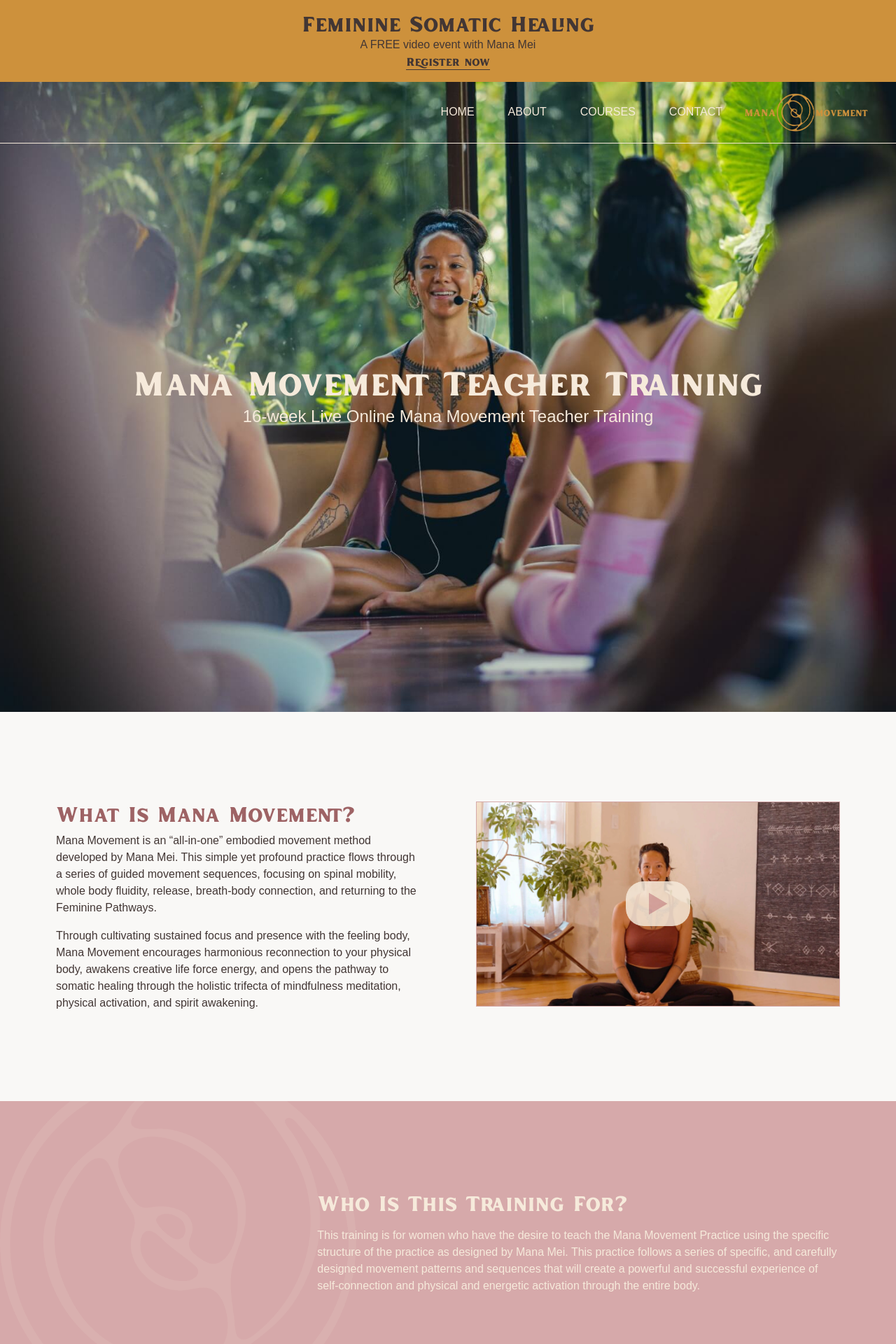
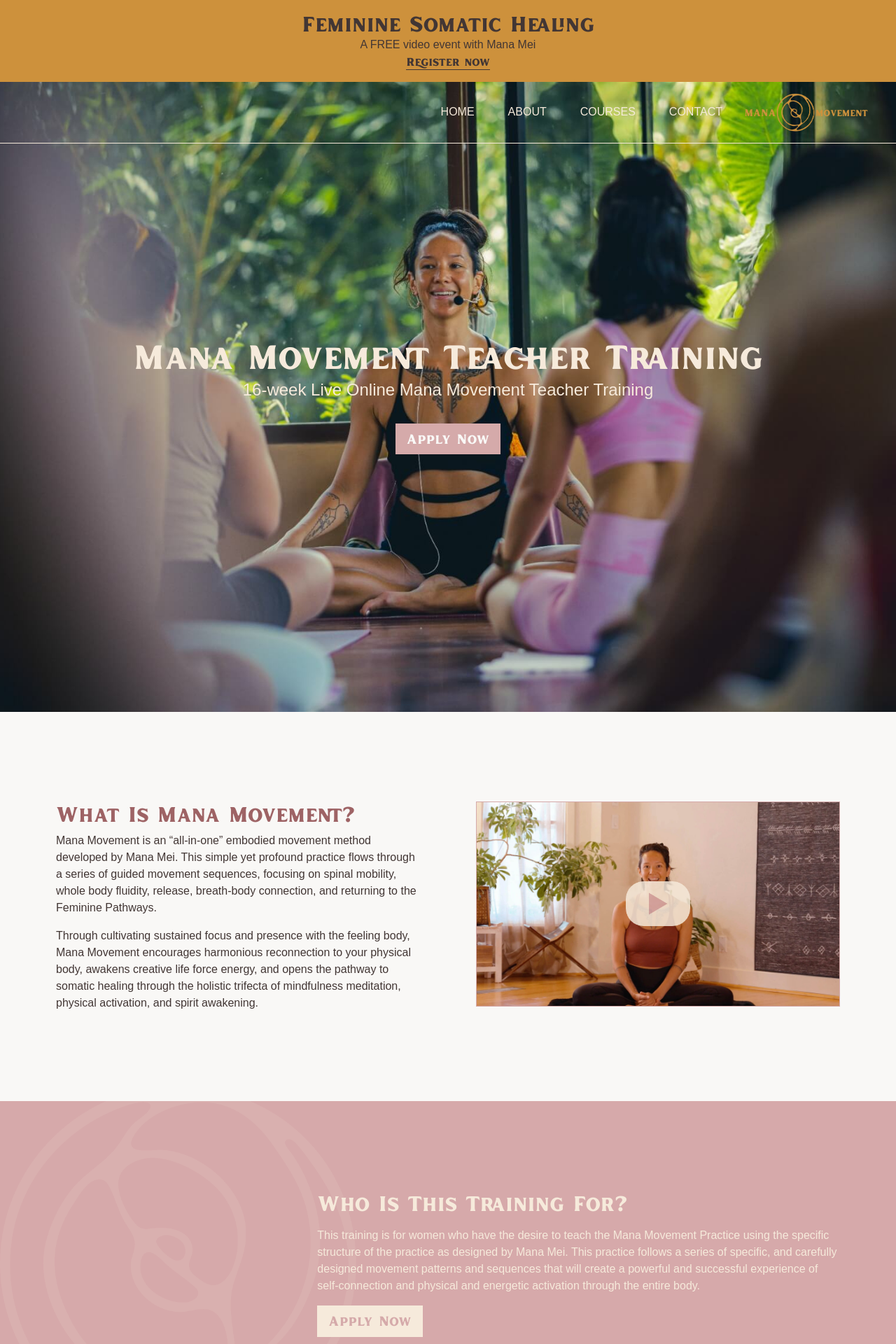
Before and after one commit to brittwoodard/mana-movement, a Jekyll site: the page built from ttc.html, in a window 1280 px wide. Shown: the top 1920 px of the page at 70% size. Built offline with Jekyll 4.4.1, drawn with Linux system fonts in a browser that asks for light colours; nearby versions of some CDN libraries; some web fonts are replaced.

Commit message:
added apply now button in more sections

```diff
--- /dev/null
+++ b/_includes/button-cta-light.html
@@ -0,0 +1 @@
+<a href="{{ page.button-cta.url }}" class="button-light">{{ page.button-cta.text }}</a>
--- a/_includes/section-sample.html
+++ b/_includes/section-sample.html
@@ -9,7 +9,7 @@
             <div>
                 {{ site.data.samples.mm-10m-practice.description_html }}
             </div>
-            <a href="{{ site.data.samples.mm-10m-practice.button.url }}" class="button-light">
+            <a href="{{ site.data.samples.mm-10m-practice.button.url }}" class="button-lighter">
                 {{ site.data.samples.mm-10m-practice.button.text }}
             </a>
         </div>
--- a/assets/css/style.css
+++ b/assets/css/style.css
@@ -606,11 +606,37 @@ p:last-child {
   transition-timing-function: cubic-bezier(0.4, 0, 0.2, 1);
   transition-duration: 500ms;
 }
+.button-lighter {
+  margin-top: 1rem;
+  display: inline-block;
+  --tw-bg-opacity: 1;
+  background-color: rgb(249 248 246 / var(--tw-bg-opacity));
+  padding-top: 0.5rem;
+  padding-bottom: 0.5rem;
+  padding-left: 1rem;
+  padding-right: 1rem;
+  font-family: inlander_smooth, serif;
+  font-size: 1.2rem;
+  text-transform: capitalize;
+  letter-spacing: 0.025em;
+  --tw-text-opacity: 1;
+  color: rgb(213 170 170 / var(--tw-text-opacity));
+}
+.button-lighter:hover {
+  --tw-shadow: 0 10px 15px -3px rgb(0 0 0 / 0.1), 0 4px 6px -4px rgb(0 0 0 / 0.1);
+  --tw-shadow-colored: 0 10px 15px -3px var(--tw-shadow-color), 0 4px 6px -4px var(--tw-shadow-color);
+  box-shadow: var(--tw-ring-offset-shadow, 0 0 #0000), var(--tw-ring-shadow, 0 0 #0000), var(--tw-shadow);
+  transition-property: color, background-color, border-color, text-decoration-color, fill, stroke, opacity, box-shadow, transform, filter, -webkit-backdrop-filter;
+  transition-property: color, background-color, border-color, text-decoration-color, fill, stroke, opacity, box-shadow, transform, filter, backdrop-filter;
+  transition-property: color, background-color, border-color, text-decoration-color, fill, stroke, opacity, box-shadow, transform, filter, backdrop-filter, -webkit-backdrop-filter;
+  transition-timing-function: cubic-bezier(0.4, 0, 0.2, 1);
+  transition-duration: 500ms;
+}
 .button-light {
   margin-top: 1rem;
   display: inline-block;
   --tw-bg-opacity: 1;
-  background-color: rgb(249 248 246 / var(--tw-bg-opacity));
+  background-color: rgb(246 234 219 / var(--tw-bg-opacity));
   padding-top: 0.5rem;
   padding-bottom: 0.5rem;
   padding-left: 1rem;
--- a/style.css
+++ b/style.css
@@ -85,8 +85,12 @@
         @apply bg-accent/80 text-lighter font-serif py-2 px-4 capitalize text-[1.2rem] tracking-wide inline-block mt-4 hover:transition hover:duration-500 hover:shadow-lg
     }
 
+    .button-lighter {
+        @apply bg-lighter text-main font-serif py-2 px-4 capitalize text-[1.2rem] tracking-wide inline-block mt-4 hover:transition hover:duration-500 hover:shadow-lg
+    }
+
     .button-light {
-        @apply bg-lighter text-main font-serif py-2 px-4 capitalize text-[1.2rem] tracking-wide inline-block mt-4 hover:transition hover:duration-500 hover:shadow-lg
+        @apply bg-light text-main font-serif py-2 px-4 capitalize text-[1.2rem] tracking-wide inline-block mt-4 hover:transition hover:duration-500 hover:shadow-lg
     }
 
     .link {
--- a/ttc.html
+++ b/ttc.html
@@ -126,6 +126,7 @@ seo:
     <div class="text-center">
         <h1 class="heading-lg text-light mb-2">{{ page.hero-banner.title }}</h1>
         <p class="text-light text-2xl">{{ page.hero-banner.description }}</p>
+        {% include button-cta.html %}
     </div>
 </section>
 
@@ -165,6 +166,7 @@ seo:
     <div class="col-span-2 text-light">
         <h2 class="heading-md mb-4">{{ page.who.heading }}</h2>
         <div>{{ page.who.description_html }}</div>
+        {% include button-cta-light.html %}
     </div>
 </section>
 
@@ -172,7 +174,6 @@ seo:
 <!-- Banner -->
 <section class="bg-image-style section-padding" style="background-image: url('{{ page.banner-1.background_image }}'); background-position: 50% 70%;">
     <h2 class="heading-md text-light lg:w-[70%]">{{ page.banner-1.heading }}</h2>
-    {% include button-cta.html %}
 </section>
 
 
```
